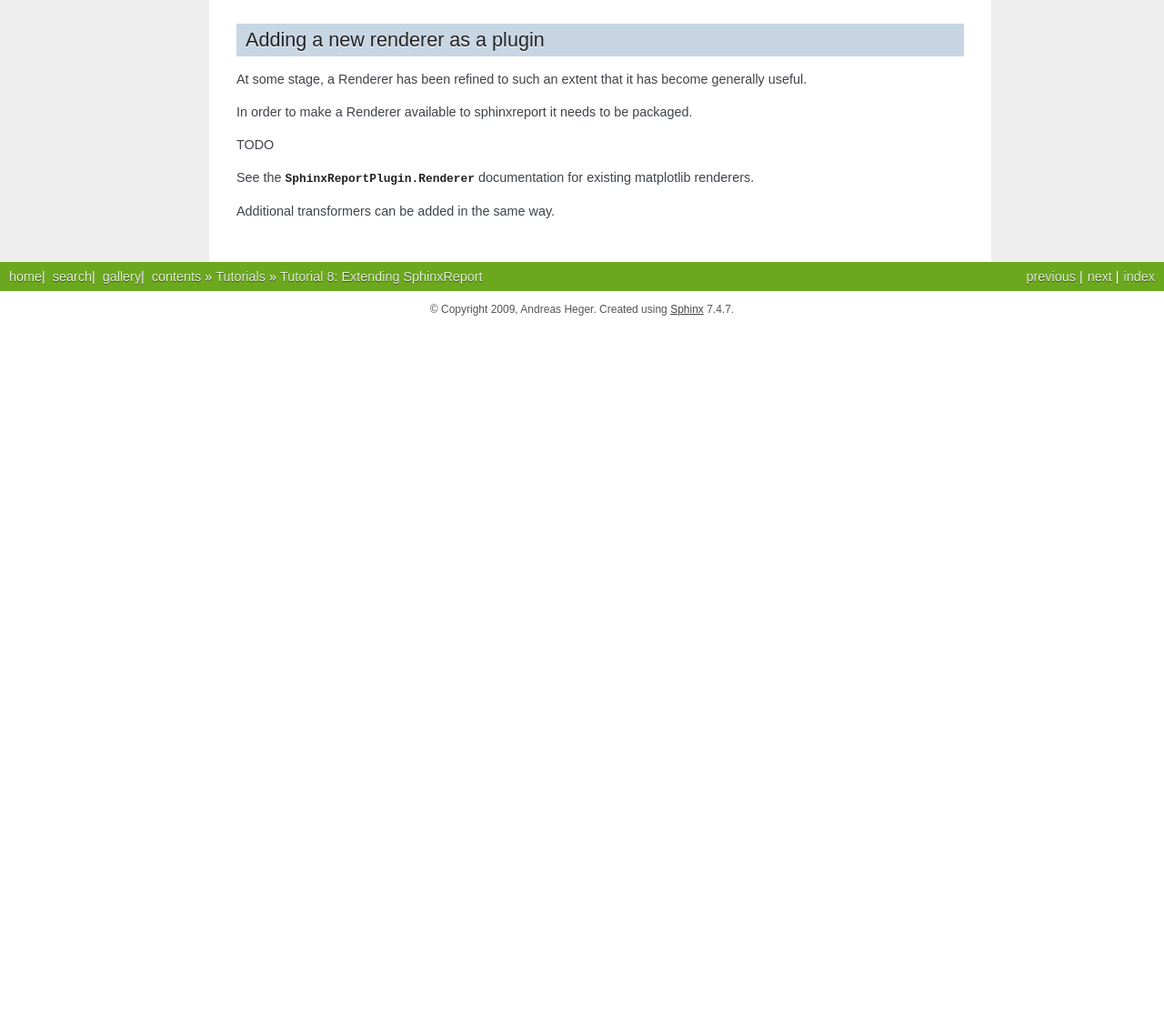
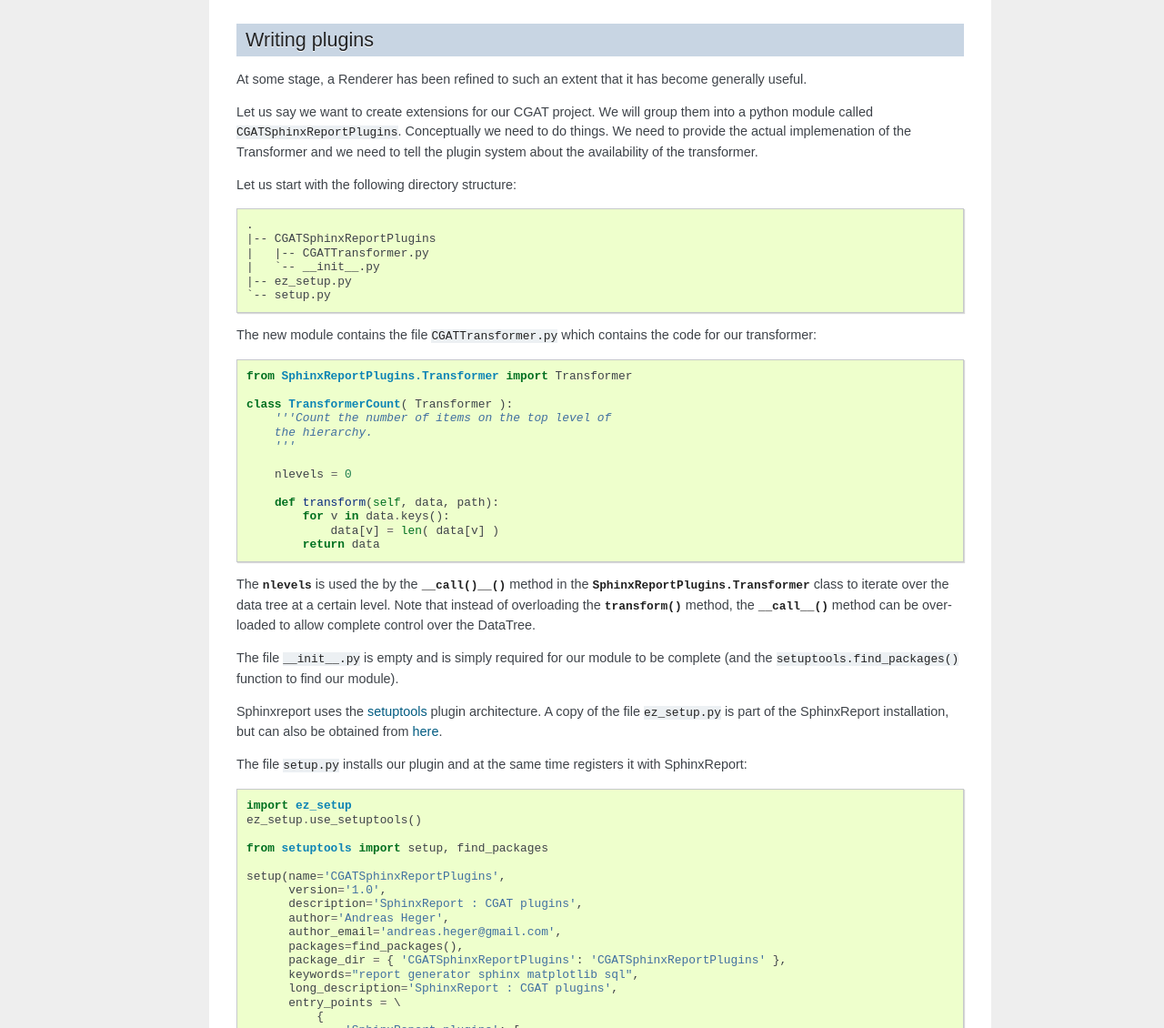
Before and after one commit to AndreasHeger/CGATReport, a Sphinx documentation site: the page built from doc/Tutorial8.rst, in a window 1280 px wide and 1400 px high, scrolled down 480 px, cut to the strip 270-1400 px from the top of the window. Shown: the whole strip at 91% size. Built offline with Sphinx 7.4.7, drawn with Linux system fonts in a browser that asks for light colours; formulas are drawn with MathJax 3; pages that are not in the unit, such as notebooks, are missing from menus; before the commit the page ends 1110 px from its top, so only the background shows below that; some of the changed text lies outside the part shown.

Commit message:
added plugin example
--HG--
extra : convert_revision : svn%3A1e2bf9a2-43dd-11de-baa7-5503b21fc9cb/trunk%40180

```diff
--- a/doc/Tutorial8.rst
+++ b/doc/Tutorial8.rst
@@ -42,18 +42,108 @@ For example, a different dataset can be plotted in the same way:
    The same plot, but separated into a :term:`Tracker`
    and :term:`Renderer`.
 
-Adding a new renderer as a plugin
-=================================
+Writing plugins
+===============
 
 At some stage, a Renderer has been refined to such an extent
 that it has become generally useful.
 
-In order to make a Renderer available
-to sphinxreport it needs to be packaged.
+Let us say we want to create extensions for our CGAT project. We will
+group them into a python module called
+``CGATSphinxReportPlugins``. Conceptually we need to do things. We
+need to provide the actual implemenation of the Transformer and we
+need to tell the plugin system about the availability of the transformer.
 
-TODO
+Let us start with the following directory structure::
+
+    .
+    |-- CGATSphinxReportPlugins
+    |   |-- CGATTransformer.py
+    |   `-- __init__.py
+    |-- ez_setup.py
+    `-- setup.py
+
+The new module contains the file ``CGATTransformer.py`` which contains
+the code for our transformer::
+
+    from SphinxReportPlugins.Transformer import Transformer
+
+    class TransformerCount( Transformer ):
+	'''Count the number of items on the top level of
+	the hierarchy.
+	'''
+
+	nlevels = 0
+
+	def transform(self, data, path):
+	    for v in data.keys():
+		data[v] = len( data[v] )
+	    return data
+
+The :attr:`nlevels` is used the by the :meth:`__call()__` method in
+the :class:`SphinxReportPlugins.Transformer` class to iterate over the data tree at a
+certain level. Note that instead of overloading the :meth:`transform`
+method, the :meth:`__call__()` method can be overloaded to allow
+complete control over the DataTree.
+
+The file ``__init__.py`` is empty and is simply required for our
+module to be complete (and the ``setuptools.find_packages()`` function to find
+our module).
+
+Sphinxreport uses the `setuptools
+<http://pypi.python.org/pypi/setuptools>`_
+plugin architecture. A copy of the file :file:`ez_setup.py` is part of the
+SphinxReport installation, but can also be obtained from `here <http://peak.telecommunity.com/dist/ez_setup.py>`_.
+
+The file :file:`setup.py` installs our plugin and at the same time
+registers it with SphinxReport::
+
+    import ez_setup
+    ez_setup.use_setuptools()
+
+    from setuptools import setup, find_packages
+
+    setup(name='CGATSphinxReportPlugins',
+	  version='1.0',
+	  description='SphinxReport : CGAT plugins',
+	  author='Andreas Heger',
+	  author_email='andreas.heger@gmail.com',
+	  packages=find_packages(),
+	  package_dir = { 'CGATSphinxReportPlugins': 'CGATSphinxReportPlugins' },
+	  keywords="report generator sphinx matplotlib sql",
+	  long_description='SphinxReport : CGAT plugins',
+	  entry_points = \
+	      {
+		  'SphinxReport.plugins': [
+		'transform-count=CGATSphinxReportPlugins.CGATTransformer:TransformerCount',
+		]
+		  },
+	  )
+
+The registration happens at the ``entry_points`` option to
+``setup``. The dictionary entry_points declares the presence of
+plugins. Here, the line::
+
+    'SphinxReport.plugins': [
+        'transform-count=CGATSphinxReportPlugins.CGATTransformer:TransformerCount',
+    ]
+
+tells the plugin system, that our class ``TransformerCount`` in the module
+``CGATSphinxReportPlugins.CGATTransformer`` is a plugin for
+sphinxreport. The plugin is called ``transform-count``, which is
+automatically linked by sphinxreport to ``:transform:``, such that the following
+will now work::
+
+   .. report:: Trackers.LabeledDataExample
+      :render: table
+      :transform: count
+
+   Table with counts
+
+Additional plugins can be added as additional items in the list.
+
+See the :class:`SphinxReportPlugin.Transformer` documentation
+for existing transformer.
 
 See the :class:`SphinxReportPlugin.Renderer` documentation
 for existing matplotlib renderers.
-
-Additional transformers can be added in the same way.
--- /dev/null
+++ b/doc/plugin/CGATSphinxReportPlugins/CGATTransformer.py
@@ -0,0 +1,13 @@
+from SphinxReportPlugins.Transformer import Transformer
+
+class TransformerCount( Transformer ):
+    '''Count the number of items on the top level of
+    the hierarchy.
+    '''
+
+    nlevels = 0
+
+    def transform(self, data, path):
+        for v in data.keys():
+            data[v] = len( data[v] )
+        return data
--- /dev/null
+++ b/doc/plugin/ez_setup.py
@@ -0,0 +1,270 @@
+#!python
+"""Bootstrap setuptools installation
+
+If you want to use setuptools in your package's setup.py, just include this
+file in the same directory with it, and add this to the top of your setup.py::
+
+    from ez_setup import use_setuptools
+    use_setuptools()
+
+If you want to require a specific version of setuptools, set a download
+mirror, or use an alternate download directory, you can do so by supplying
+the appropriate options to ``use_setuptools()``.
+
+This file can also be run as a script to install or upgrade setuptools.
+"""
+import sys
+DEFAULT_VERSION = "0.6c9"
+DEFAULT_URL     = "http://pypi.python.org/packages/%s/s/setuptools/" % sys.version[:3]
+
+md5_data = {
+    'setuptools-0.6b1-py2.3.egg': '8822caf901250d848b996b7f25c6e6ca',
+    'setuptools-0.6b1-py2.4.egg': 'b79a8a403e4502fbb85ee3f1941735cb',
+    'setuptools-0.6b2-py2.3.egg': '5657759d8a6d8fc44070a9d07272d99b',
+    'setuptools-0.6b2-py2.4.egg': '4996a8d169d2be661fa32a6e52e4f82a',
+    'setuptools-0.6b3-py2.3.egg': 'bb31c0fc7399a63579975cad9f5a0618',
+    'setuptools-0.6b3-py2.4.egg': '38a8c6b3d6ecd22247f179f7da669fac',
+    'setuptools-0.6b4-py2.3.egg': '62045a24ed4e1ebc77fe039aa4e6f7e5',
+    'setuptools-0.6b4-py2.4.egg': '4cb2a185d228dacffb2d17f103b3b1c4',
+    'setuptools-0.6c1-py2.3.egg': 'b3f2b5539d65cb7f74ad79127f1a908c',
+    'setuptools-0.6c1-py2.4.egg': 'b45adeda0667d2d2ffe14009364f2a4b',
+    'setuptools-0.6c2-py2.3.egg': 'f0064bf6aa2b7d0f3ba0b43f20817c27',
+    'setuptools-0.6c2-py2.4.egg': '616192eec35f47e8ea16cd6a122b7277',
+    'setuptools-0.6c3-py2.3.egg': 'f181fa125dfe85a259c9cd6f1d7b78fa',
+    'setuptools-0.6c3-py2.4.egg': 'e0ed74682c998bfb73bf803a50e7b71e',
+    'setuptools-0.6c3-py2.5.egg': 'abef16fdd61955514841c7c6bd98965e',
+    'setuptools-0.6c4-py2.3.egg': 'b0b9131acab32022bfac7f44c5d7971f',
+    'setuptools-0.6c4-py2.4.egg': '2a1f9656d4fbf3c97bf946c0a124e6e2',
+    'setuptools-0.6c4-py2.5.egg': '8f5a052e32cdb9c72bcf4b5526f28afc',
+    'setuptools-0.6c5-py2.3.egg': 'ee9fd80965da04f2f3e6b3576e9d8167',
+    'setuptools-0.6c5-py2.4.egg': 'afe2adf1c01701ee841761f5bcd8aa64',
+    'setuptools-0.6c5-py2.5.egg': 'a8d3f61494ccaa8714dfed37bccd3d5d',
+    'setuptools-0.6c6-py2.3.egg': '35686b78116a668847237b69d549ec20',
+    'setuptools-0.6c6-py2.4.egg': '3c56af57be3225019260a644430065ab',
+    'setuptools-0.6c6-py2.5.egg': 'b2f8a7520709a5b34f80946de5f02f53',
+    'setuptools-0.6c7-py2.3.egg': '209fdf9adc3a615e5115b725658e13e2',
+    'setuptools-0.6c7-py2.4.egg': '5a8f954807d46a0fb67cf1f26c55a82e',
+    'setuptools-0.6c7-py2.5.egg': '45d2ad28f9750e7434111fde831e8372',
+    'setuptools-0.6c8-py2.3.egg': '50759d29b349db8cfd807ba8303f1902',
+    'setuptools-0.6c8-py2.4.egg': 'cba38d74f7d483c06e9daa6070cce6de',
+    'setuptools-0.6c8-py2.5.egg': '1721747ee329dc150590a58b3e1ac95b',
+    'setuptools-0.6c9-py2.3.egg': 'a83c4020414807b496e4cfbe08507c03',
+    'setuptools-0.6c9-py2.4.egg': '260a2be2e5388d66bdaee06abec6342a',
+    'setuptools-0.6c9-py2.5.egg': 'fe67c3e5a17b12c0e7c541b7ea43a8e6',
+    'setuptools-0.6c9-py2.6.egg': 'ca37b1ff16fa2ede6e19383e7b59245a',
+}
+
+import sys, os
+try: from hashlib import md5
+except ImportError: from md5 import md5
+
+def _validate_md5(egg_name, data):
+    if egg_name in md5_data:
+        digest = md5(data).hexdigest()
+        if digest != md5_data[egg_name]:
+            print >>sys.stderr, (
+                "md5 validation of %s failed!  (Possible download problem?)"
+                % egg_name
+            )
+            sys.exit(2)
+    return data
+
+def use_setuptools(
+    version=DEFAULT_VERSION, download_base=DEFAULT_URL, to_dir=os.curdir,
+    download_delay=15
+):
+    """Automatically find/download setuptools and make it available on sys.path
+
+    `version` should be a valid setuptools version number that is available
+    as an egg for download under the `download_base` URL (which should end with
+    a '/').  `to_dir` is the directory where setuptools will be downloaded, if
+    it is not already available.  If `download_delay` is specified, it should
+    be the number of seconds that will be paused before initiating a download,
+    should one be required.  If an older version of setuptools is installed,
+    this routine will print a message to ``sys.stderr`` and raise SystemExit in
+    an attempt to abort the calling script.
+    """
+    was_imported = 'pkg_resources' in sys.modules or 'setuptools' in sys.modules
+    def do_download():
+        egg = download_setuptools(version, download_base, to_dir, download_delay)
+        sys.path.insert(0, egg)
+        import setuptools; setuptools.bootstrap_install_from = egg
+    try:
+        import pkg_resources
+    except ImportError:
+        return do_download()
+    try:
+        pkg_resources.require("setuptools>="+version); return
+    except pkg_resources.VersionConflict, e:
+        if was_imported:
+            print >>sys.stderr, (
+            "The required version of setuptools (>=%s) is not available, and\n"
+            "can't be installed while this script is running. Please install\n"
+            " a more recent version first, using 'easy_install -U setuptools'."
+            "\n\n(Currently using %r)"
+            ) % (version, e.args[0])
+            sys.exit(2)
+        else:
+            del pkg_resources, sys.modules['pkg_resources']    # reload ok
+            return do_download()
+    except pkg_resources.DistributionNotFound:
+        return do_download()
+
+def download_setuptools(
+    version=DEFAULT_VERSION, download_base=DEFAULT_URL, to_dir=os.curdir,
+    delay = 15
+):
+    """Download setuptools from a specified location and return its filename
+
+    `version` should be a valid setuptools version number that is available
+    as an egg for download under the `download_base` URL (which should end
+    with a '/'). `to_dir` is the directory where the egg will be downloaded.
+    `delay` is the number of seconds to pause before an actual download attempt.
+    """
+    import urllib2, shutil
+    egg_name = "setuptools-%s-py%s.egg" % (version,sys.version[:3])
+    url = download_base + egg_name
+    saveto = os.path.join(to_dir, egg_name)
+    src = dst = None
+    if not os.path.exists(saveto):  # Avoid repeated downloads
+        try:
+            from distutils import log
+            if delay:
+                log.warn("""
+---------------------------------------------------------------------------
+This script requires setuptools version %s to run (even to display
+help).  I will attempt to download it for you (from
+%s), but
+you may need to enable firewall access for this script first.
+I will start the download in %d seconds.
+
+(Note: if this machine does not have network access, please obtain the file
+
+   %s
+
+and place it in this directory before rerunning this script.)
+---------------------------------------------------------------------------""",
+                    version, download_base, delay, url
+                ); from time import sleep; sleep(delay)
+            log.warn("Downloading %s", url)
+            src = urllib2.urlopen(url)
+            # Read/write all in one block, so we don't create a corrupt file
+            # if the download is interrupted.
+            data = _validate_md5(egg_name, src.read())
+            dst = open(saveto,"wb"); dst.write(data)
+        finally:
+            if src: src.close()
+            if dst: dst.close()
+    return os.path.realpath(saveto)
+
+
+
+
+
+
+
+
+
+
+
+
+
+
+
+
+
+
+
+
+
+
+
+
+
+
+
+
+
+
+
+
+
+
+
+
+def main(argv, version=DEFAULT_VERSION):
+    """Install or upgrade setuptools and EasyInstall"""
+    try:
+        import setuptools
+    except ImportError:
+        egg = None
+        try:
+            egg = download_setuptools(version, delay=0)
+            sys.path.insert(0,egg)
+            from setuptools.command.easy_install import main
+            return main(list(argv)+[egg])   # we're done here
+        finally:
+            if egg and os.path.exists(egg):
+                os.unlink(egg)
+    else:
+        if setuptools.__version__ == '0.0.1':
+            print >>sys.stderr, (
+            "You have an obsolete version of setuptools installed.  Please\n"
+            "remove it from your system entirely before rerunning this script."
+            )
+            sys.exit(2)
+
+    req = "setuptools>="+version
+    import pkg_resources
+    try:
+        pkg_resources.require(req)
+    except pkg_resources.VersionConflict:
+        try:
+            from setuptools.command.easy_install import main
+        except ImportError:
+            from easy_install import main
+        main(list(argv)+[download_setuptools(delay=0)])
+        sys.exit(0) # try to force an exit
+    else:
+        if argv:
+            from setuptools.command.easy_install import main
+            main(argv)
+        else:
+            print "Setuptools version",version,"or greater has been installed."
+            print '(Run "ez_setup.py -U setuptools" to reinstall or upgrade.)'
+
+def update_md5(filenames):
+    """Update our built-in md5 registry"""
+
+    import re
+
+    for name in filenames:
+        base = os.path.basename(name)
+        f = open(name,'rb')
+        md5_data[base] = md5(f.read()).hexdigest()
+        f.close()
+
+    data = ["    %r: %r,\n" % it for it in md5_data.items()]
+    data.sort()
+    repl = "".join(data)
+
+    import inspect
+    srcfile = inspect.getsourcefile(sys.modules[__name__])
+    f = open(srcfile, 'rb'); src = f.read(); f.close()
+
+    match = re.search("\nmd5_data = {\n([^}]+)}", src)
+    if not match:
+        print >>sys.stderr, "Internal error!"
+        sys.exit(2)
+
+    src = src[:match.start(1)] + repl + src[match.end(1):]
+    f = open(srcfile,'w')
+    f.write(src)
+    f.close()
+
+
+if __name__=='__main__':
+    if len(sys.argv)>2 and sys.argv[1]=='--md5update':
+        update_md5(sys.argv[2:])
+    else:
+        main(sys.argv[1:])
--- /dev/null
+++ b/doc/plugin/setup.py
@@ -0,0 +1,21 @@
+import ez_setup
+ez_setup.use_setuptools()
+
+from setuptools import setup, find_packages
+
+setup(name='CGATSphinxReportPlugins',
+      version='1.0',
+      description='SphinxReport : CGAT plugins',
+      author='Andreas Heger',
+      author_email='andreas.heger@gmail.com',
+      packages=find_packages(),
+      package_dir = { 'CGATSphinxReportPlugins': 'CGATSphinxReportPlugins' },
+      keywords="report generator sphinx matplotlib sql",
+      long_description='SphinxReport : CGAT plugins',
+      entry_points = \
+          {
+              'SphinxReport.plugins': [
+            'transform-count=CGATSphinxReportPlugins.CGATTransformer:TransformerCount',
+            ]
+              },
+      )
```
Also changed, not shown: doc/plugin/CGATSphinxReportPlugins/__init__.py (added).
